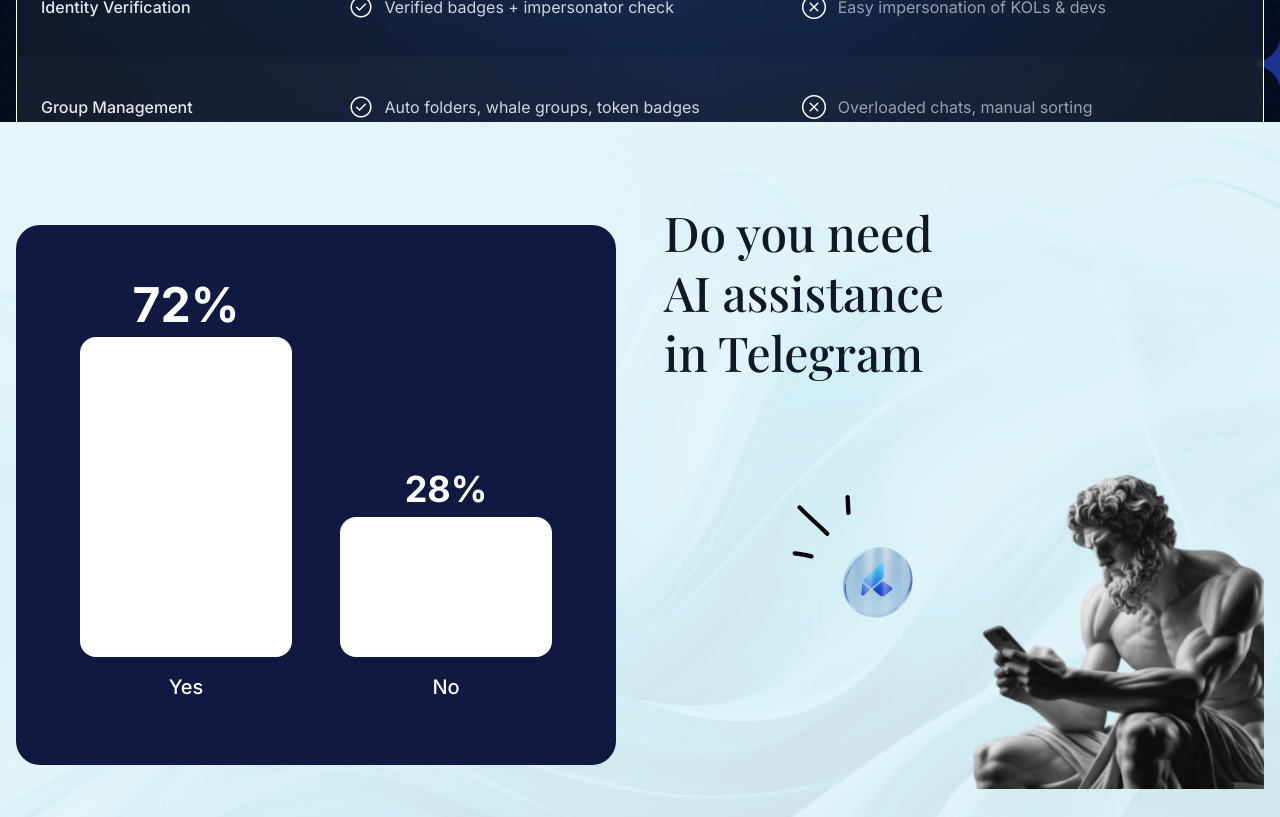
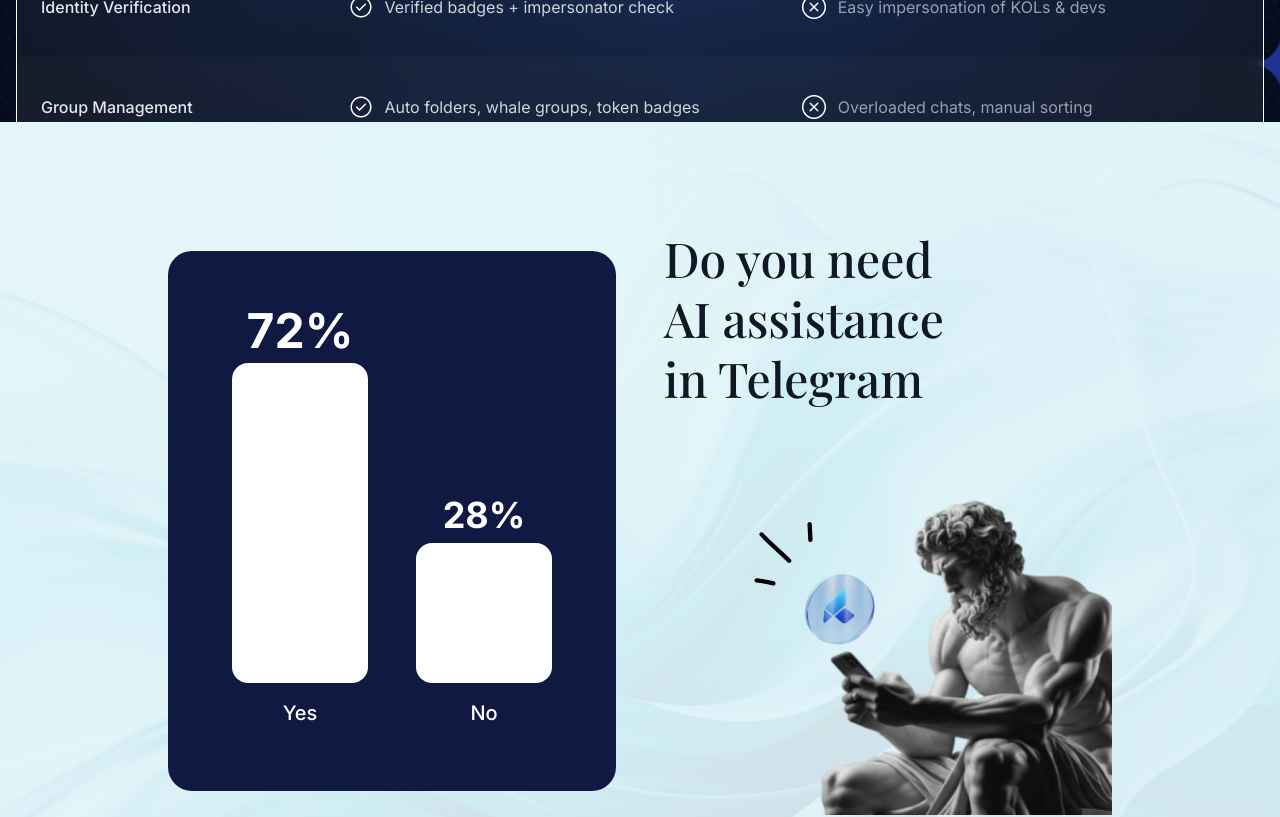
Before and after one commit to heyrapto/blockgram-latest, a Next.js app: page / in a window 1280 px wide. Shown: the part 4200-5017 px from the top of the page. Built offline with nearby package versions, Linux system fonts and the light colour scheme; a web font is replaced by a local one.

Commit message:
feat: applying fixes

```diff
--- a/components/sections/ai.tsx
+++ b/components/sections/ai.tsx
@@ -1,6 +1,6 @@
 const AISection = () => {
     return (
-        <section className="relative py-20 bg-[#e8f4f8] overflow-hidden h-screen">
+        <section className="relative py-20 bg-[#e8f4f8] overflow-hidden h-screen flex justify-center items-center">
             {/* Background Image */}
             <div className="absolute inset-0">
                 <img
```
Also changed, not shown: public/images/ai/left-stat.png (added).
